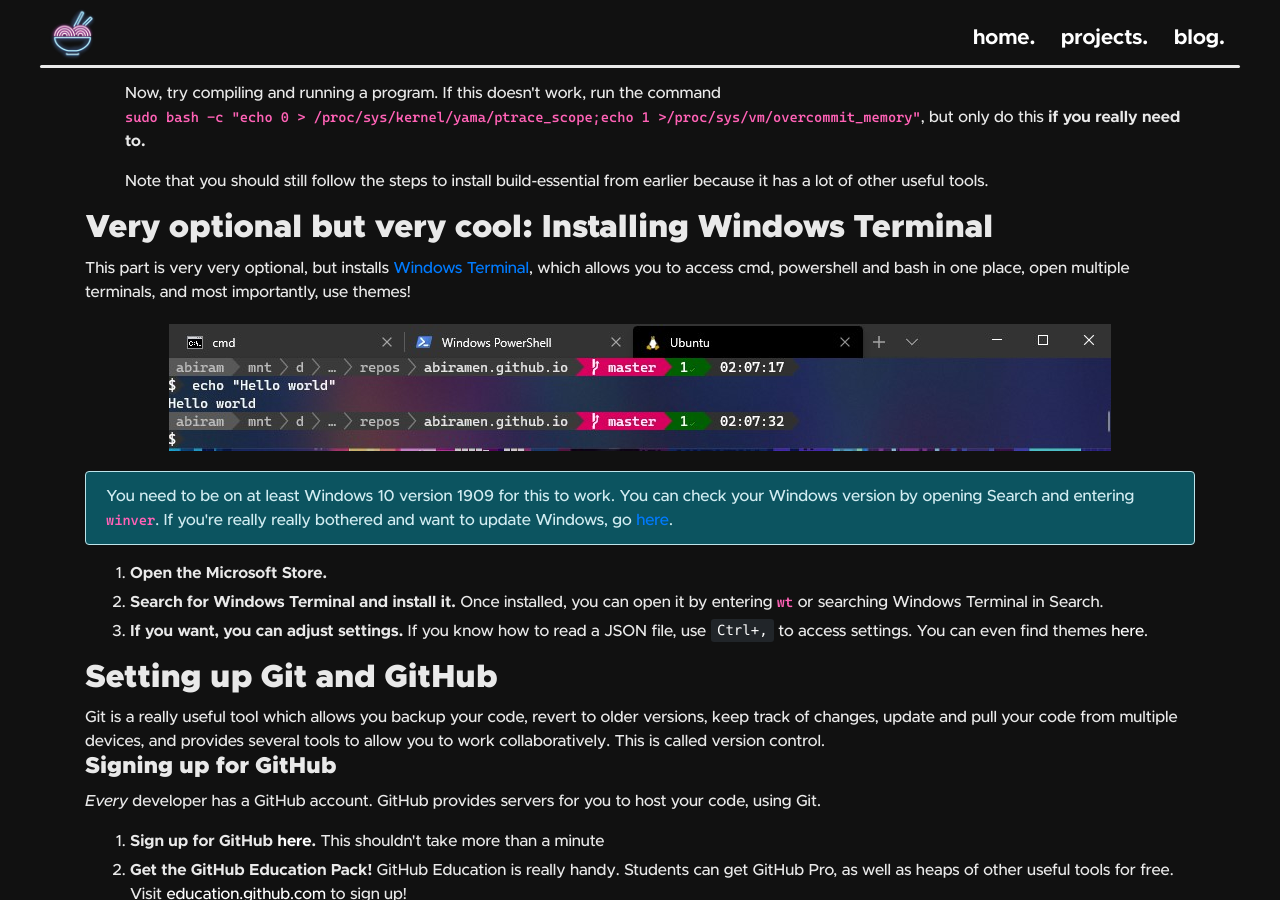
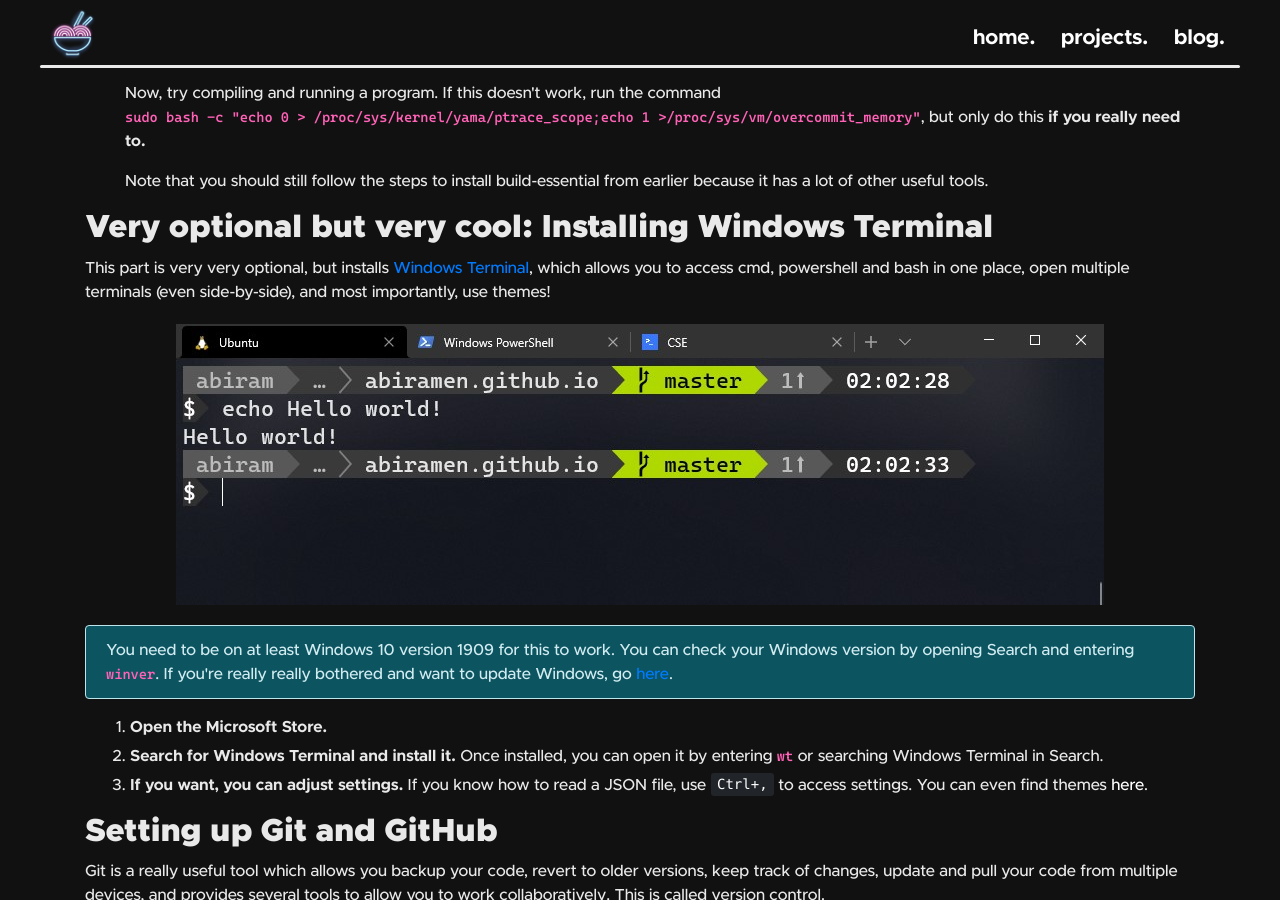
Before and after one commit to jeffreydyao/abiramen.github.io, a Jekyll site: the page built from _posts/2020-04-13-cse-home-computing.html, in a window 1280 px wide and 900 px high, scrolled down 4431 px. Built offline with Jekyll 4.4.1, drawn with Linux system fonts in a browser that asks for light colours; nearby versions of some CDN libraries; some of the changed text lies outside the part shown.

Commit message:
Update images

```diff
--- a/_posts/2020-04-13-cse-home-computing.html
+++ b/_posts/2020-04-13-cse-home-computing.html
@@ -215,7 +215,7 @@
 <h2 id="wt">Very optional but very cool: Installing Windows Terminal</h2>
 <p>This part is very very optional, but installs <a target="_blank" rel="noopener noreferrer"
         href="https://www.youtube.com/watch?v=8gw0rXPMMPE">Windows Terminal</a>, which allows you to access cmd,
-    powershell and bash in one place, open multiple terminals, and most importantly, use themes!</p>
+    powershell and bash in one place, open multiple terminals (even side-by-side), and most importantly, use themes!</p>
 <img style="max-width:100%" class="post-image" src="/assets/images/blog/cse-setup/wt.jpg" alt="Windows Terminal" />
 <div class="alert alert-info">You need to be on at least Windows 10 version 1909 for this to work. You can check
     your Windows version by opening Search and entering <code>winver</code>.
@@ -406,7 +406,7 @@
 <h4>Part 3: Telling VSCode on your computer to use your new keys</h4>
 <ol>
 
-    <li><strong>On your local machine, open the SSH menu in VSCode.</strong> Click <img class="post-image" src="/assets/images/blog/cse-setup/ssh-icon.jpg"
+    <li><strong>On your local machine, open the SSH menu in VSCode.</strong> Click <img src="/assets/images/blog/cse-setup/ssh-icon.jpg"
             alt="SSH icon" />, then <strong>Open Configuration File</strong>, and select the first option. You
         should see something like this:<br>
         <pre>
```
Also changed, not shown: other parts of _posts/2020-04-13-cse-home-computing.html (+2 -3 lines), assets/images/blog/cse-setup/git.jpg, assets/images/blog/cse-setup/ssh-github.jpg, assets/images/blog/cse-setup/ssh-repo.jpg, assets/images/blog/cse-setup/wt.jpg.
